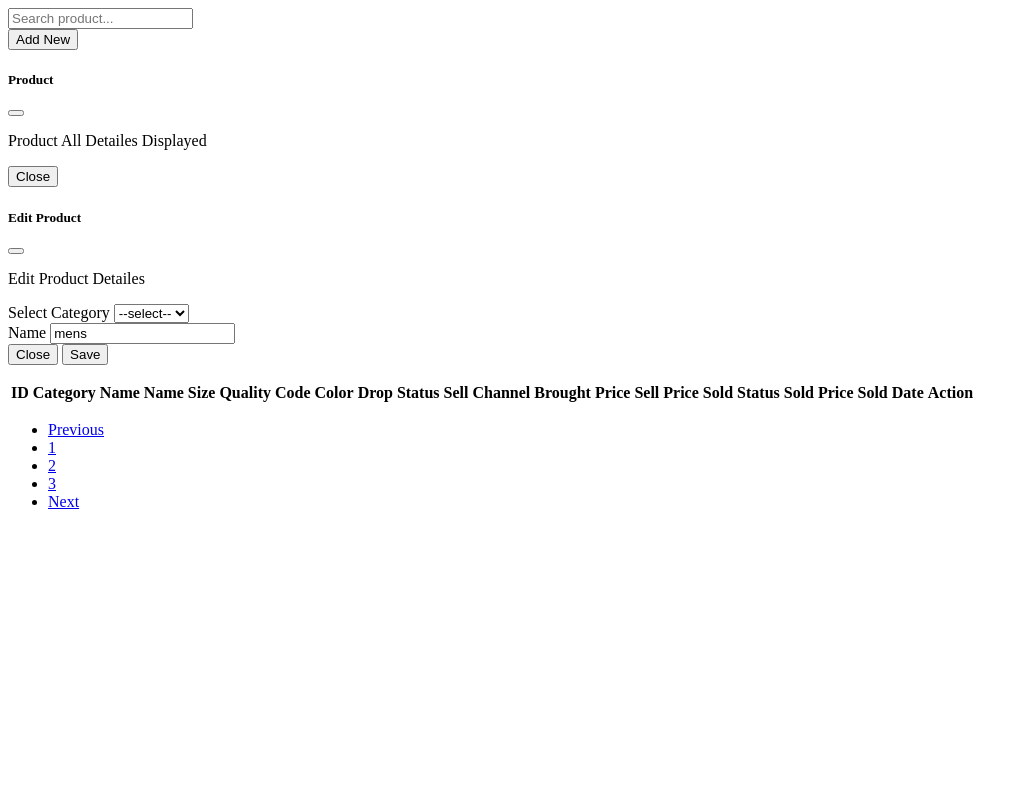
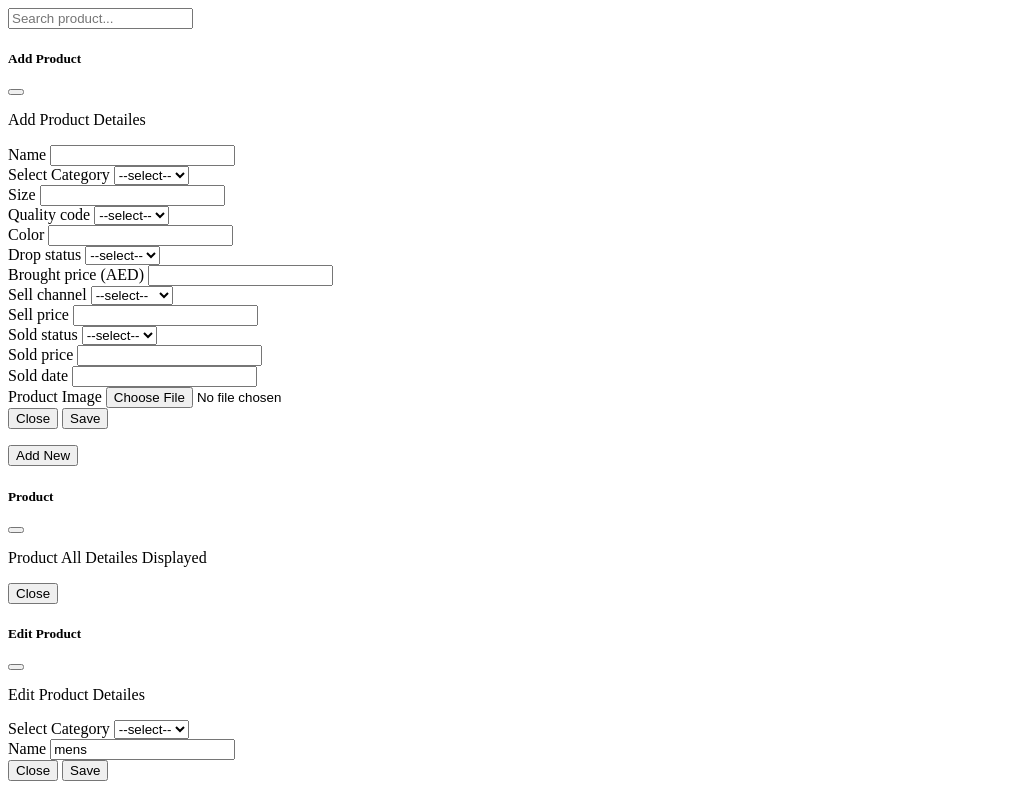
Before and after one commit to aqashii/lnb-manage-products, a PHP site: page /pages/index.php?page=107 in a window 1280 px wide. Shown: the top 797 px of the page, without its empty margins (0-1028 px from the left). Before the commit the page ends 509 px from the top, so only its background shows below. Run offline with PHP 8.4, Linux system fonts and the light colour scheme; data comes from the database, SQL or seed files in the repository; lists and menus that the app fills with data are empty.

Commit message:
new file created addForm.php ,in manage_product add new button click -> show addForm.php as modal view

```diff
--- /dev/null
+++ b/pages/addForm.php
@@ -0,0 +1,137 @@
+<form id="addform" action="" method="POST">
+    <div class="modal" tabindex="-1" id="addModal">
+        <div class="modal-dialog">
+            <div class="modal-content">
+                <div class="modal-header">
+                    <h5 class="modal-title">Add Product</h5>
+                    <button type="button" class="btn-close" data-bs-dismiss="modal" aria-label="Close"></button>
+                </div>
+                <div class="row modal-body">
+                    <p>Add Product Detailes</p>
+                    <div class=" col-md-6">
+                        <label for="" class="form-label">Name</label>
+                        <input type="text" value="" name="p_name" class="form-control" id="" required>
+                    </div>
+                    <div class=" col-md-6">
+                        <label for="" class="form-label">Select Category</label>
+                        <select type="text" name="p_category" class="form-control">
+                            <option value="">--select--</option>
+                            <?php foreach ($categories as $key => $value) { ?>
+                                <option value="<?= $value['id']; ?>"><?= $value['name']; ?></option>
+                            <?php } ?>
+                        </select>
+                    </div>
+                    <div class=" col-md-6">
+                        <label for="" class="form-label">Size</label>
+                        <input type="text" value="" name="p_size" class="form-control" id="" required>
+                    </div>
+                    <div class=" col-md-6">
+                        <label for="" class="form-label">Quality code</label>
+                        <select type="text" name="p_quality" class="form-control">
+                            <option value="">--select--</option>
+                            <option value="1">1</option>
+                            <option value="2">2</option>
+                            <option value="3">3</option>
+                            <option value="4">4</option>
+                            <option value="5">5</option>
+                            <option value="6">6</option>
+                            <option value="7">7</option>
+                            <option value="8">8</option>
+                            <option value="9">9</option>
+                            <option value="10">10</option>
+
+                        </select>
+                    </div>
+                    <div class=" col-md-6">
+                        <label for="" class="form-label">Color</label>
+                        <input type="text" value="" name="p_color" class="form-control" id="" required>
+                    </div>
+                    <div class=" col-md-6">
+                        <label for="" class="form-label">Drop status</label>
+                        <select type="text" id="dropstatus" name="drop_status" class="form-control">
+                            <option value="No">--select--</option>
+                            <option value="Yes">Yes</option>
+                            <option value="No">No</option>
+                        </select>
+                    </div>
+
+                    <div class=" col-md-6">
+                        <label for="" class="form-label">Brought price (AED)</label>
+                        <input type="text" value="" name="p_brought_price" class="form-control" id="" required>
+                    </div>
+                    <div class=" col-md-6" id="sellchanneldiv" >
+                        <label for="" class="form-label">Sell channel</label>
+                        <select type="text" name="sell_channel" class="form-control">
+                            <option value="">--select--</option>
+                            <option value="instagram">Instagram</option>
+                            <option value="facebook">Facebook</option>
+                            <option value="mannual">Mannual</option>
+                            <option value="others">Others</option>
+                        </select>
+                    </div>
+                    <div class=" col-md-6">
+                        <label for="" class="form-label">Sell price</label>
+                        <input type="text" value="" name="p_sell_price" class="form-control" id="" required>
+                    </div>
+                    <div class=" col-md-6">
+                        <label for="" class="form-label">Sold status</label>
+                        <select type="text" id="soldstatus" name="sold_status" class="form-control">
+                            <option value="">--select--</option>
+                            <option value="Yes">Yes</option>
+                            <option value="No">No</option>
+                        </select>
+                    </div>
+                    <div class=" col-md-6" id="soldPricediv" >
+                        <label for="" class="form-label">Sold price</label>
+                        <input type="text" value="" name="p_sold_price" class="form-control" id="" required>
+                    </div>
+                    <div class=" col-md-6" id="soldDatediv" >
+                        <label for="" class="form-label">Sold date</label>
+                        <input type="text" value="" name="p_sold_date" class="form-control" id="" required>
+                    </div>
+                    <div class=" col-md-12">
+                        <label for="" class="form-label">Product Image</label>
+                        <input type="file" value="" name="p_image" class="form-control" id="" required>
+                    </div>
+
+
+                </div>
+                <div class="modal-footer">
+                    <button type="button" class="btn btn-danger" data-bs-dismiss="modal">Close</button>
+                    <button type="submit" class="btn btn-primary">Save</button>
+
+
+                    <!-- hidden fields -->
+
+                    <input type="hidden" name="action" id="updateproduct" value="updateproduct">
+                    <input type="hidden" name="productId" id="productId">
+
+                </div>
+            </div>
+        </div>
+    </div>
+</form>
+<script>
+
+    $(document).ready(function() {
+        //check sold_status
+            $('#soldstatus').change(function() {
+                var selectedVal = $(this).val();
+                if (selectedVal == 'Yes') {
+                    $('#soldPricediv , #soldDatediv').show();
+                } else {
+                    $('#soldPricediv , #soldDatediv').hide();
+                }
+            });
+            //check drop status
+            $('#dropstatus').change(function() {
+                var selectedVal2 = $(this).val();
+                if(selectedVal2 == 'Yes'){
+                    $('#sellchanneldiv').show();
+                }else{
+                    $('#sellchanneldiv').hide();
+                }
+            });
+
+        });
+</script>
--- a/pages/manage_products.php
+++ b/pages/manage_products.php
@@ -31,9 +31,10 @@ $getAllproducts = $dbObj->displayAllproducts();
             </div>
         </div>
         <div class="col-2">
-           <a href="./?page=addproduct"><button  class="btn btn-dark">
+    <?php include 'addForm.php' ?>
+           <button data-bs-toggle="modal" data-bs-target="#addModal" class="btn btn-dark">
                 Add New
-            </button></a>
+            </button>
         </div>
     </div>
 </div>
```
